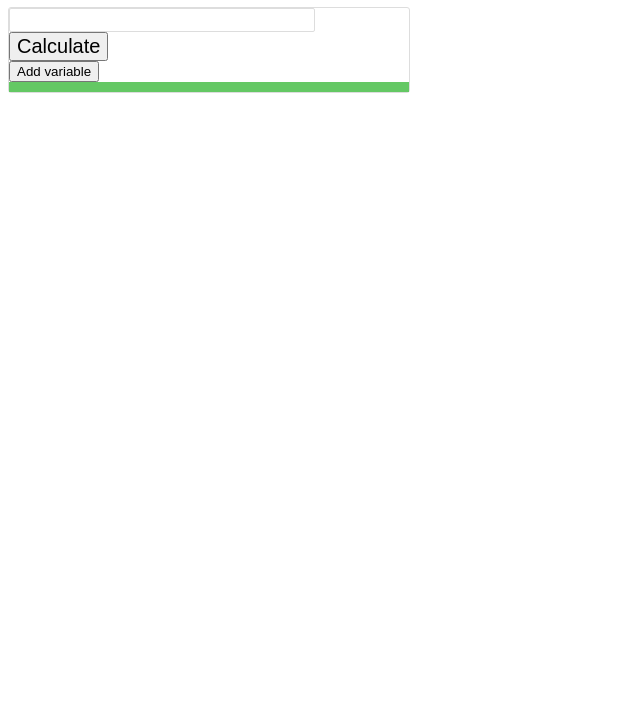
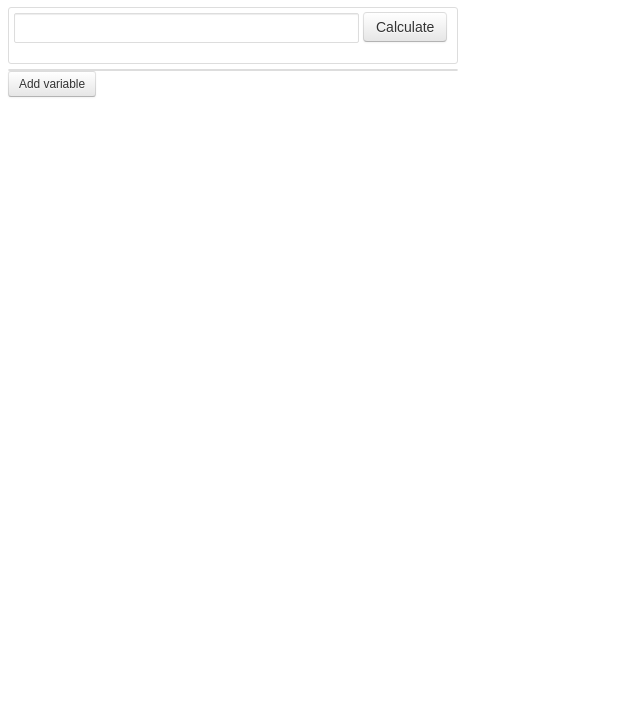
Before and after one commit to mattpf/MITx, a plain HTML site: page day1.html in a window 1280 px wide. Shown: the part 73-800 px from the top of the page, without its empty margins (0-640 px from the left). Drawn offline with nearby package versions, Linux system fonts and the light colour scheme.

Commit message:
More pretty?

```diff
--- a/day1.css
+++ b/day1.css
@@ -1,51 +1,157 @@
-.calculator {
+.calculator form {
     border: 1px solid #ddd;
     border-radius: 3px;
-    width: 400px;
+    margin-left: auto;
+}
+
+.calculator {
+    width: 450px;
 }
 
 .calculator-varname {
-    width: 70px;
+    width: 150px;
+    font-family: Menlo, 'Bitstream Vera Sans Mono', Consolas, monospace;
+}
+
+input[type=text], input[type=number] {
+    border-radius: 2px;
+    border: 1px solid #ddd;
+    box-shadow: inset 0 1px 1px rgba(0,0,0,0.075);
+    vertical-align: middle;
+    padding-left: 1px;
+}
+
+input:invalid, textarea:invalid, select:invalid {
+    color: #b94a48;
+    border-color: #ee5f5b;
+}
+
+input:focus:invalid:focus, textarea:focus:invalid:focus, select:focus:invalid:focus {
+    border-color: #e9322d;
+    -webkit-box-shadow: 0 0 6px #f8b9b7;
+    -moz-box-shadow: 0 0 6px #f8b9b7;
+    box-shadow: 0 0 6px #f8b9b7;
 }
 
 .calculator-expression {
     font-size: 1.1em;
-    width: 300px;
-    font-family: Menlo, Consolas, 'Courier New';
-    border-radius: 2px;
-    border: 1px solid #ddd;
-}
-
-.calculator input[type=submit] {
-    font-size: 20px;
+    height: 26px;
+    margin-top: 5px;
+    width: 340px;
+    margin-left: 5px;
+    font-family: Menlo, 'Bitstream Vera Sans Mono', Consolas, monospace;
 }
 
 .calculator-varval {
-    width: 70px;
+    width: 150px;
 }
 
-.calculator-varholder {
-    padding-left: 10px;
+.calculator-parent {
+    padding-left: 5px;
+    margin-top: 5px;
+    border: 1px solid #ddd;
+    border-radius: 3px;
 }
 
-.calculator-varholder:nth-child(odd) {
-    background-color: #eee;
+.calculator-varholder:nth-child(even) {
+    background-color: #fafafa;
 }
 
 .calculator-result {
-    background-color: rgb(100, 200, 100);
+    background-color: #dff0d8;
     font-family: Helvetica;
     font-size: 1.2em;
     padding-top: 5px;
     padding-bottom: 5px;
     text-align: center;
+    width: 250px;
+    max-width: 100%;
+    margin-left: auto;
+    margin-right: auto;
+    margin-top: 5px;
+    margin-bottom: 5px;
+    border-radius: 3px;
+    width: initial;
+    margin-left: 5px;
+    margin-right: 5px;
+}
+
+.calculator-result:empty {
+    background-color: transparent;
 }
 
 .calculator-result.error {
-    background-color: rgb(200, 100, 100);
+    background-color: #F2DEDE;
 }
 
 .calculator p {
     padding: 0px;
     margin: 0px;
 }
+
+.calculator input[type=submit].btn {
+    position: relative;
+    right: -4px;
+    top: 2px;
+}
+
+/* What follows is largely ripped out of Bootstrap. */
+
+.btn {
+    display: inline-block;
+    padding: 4px 12px;
+    margin-bottom: 0;
+    font-size: 14px;
+    line-height: 20px;
+    color: #333333;
+    text-align: center;
+    text-shadow: 0 1px 1px rgba(255, 255, 255, 0.75);
+    vertical-align: middle;
+    cursor: pointer;
+    background-color: #f5f5f5;
+    background-image: -moz-linear-gradient(top, #ffffff, #e6e6e6);
+    background-image: -webkit-gradient(linear, 0 0, 0 100%, from(#ffffff), to(#e6e6e6));
+    background-image: -webkit-linear-gradient(top, #ffffff, #e6e6e6);
+    background-image: -o-linear-gradient(top, #ffffff, #e6e6e6);
+    background-image: linear-gradient(to bottom, #ffffff, #e6e6e6);
+    background-repeat: repeat-x;
+    border: 1px solid #cccccc;
+    border-color: #e6e6e6 #e6e6e6 #bfbfbf;
+    border-color: rgba(0, 0, 0, 0.1) rgba(0, 0, 0, 0.1) rgba(0, 0, 0, 0.25);
+    border-bottom-color: #b3b3b3;
+    -webkit-border-radius: 4px;
+    -moz-border-radius: 4px;
+    border-radius: 4px;
+    -webkit-box-shadow: inset 0 1px 0 rgba(255, 255, 255, 0.2), 0 1px 2px rgba(0, 0, 0, 0.05);
+    -moz-box-shadow: inset 0 1px 0 rgba(255, 255, 255, 0.2), 0 1px 2px rgba(0, 0, 0, 0.05);
+    box-shadow: inset 0 1px 0 rgba(255, 255, 255, 0.2), 0 1px 2px rgba(0, 0, 0, 0.05);
+}
+
+.btn:hover {
+    color: #333333;
+    background-color: #e6e6e6;
+    text-decoration: none;
+    background-position: 0 -15px;
+    -webkit-transition: background-position 0.1s linear;
+    -moz-transition: background-position 0.1s linear;
+    -o-transition: background-position 0.1s linear;
+    transition: background-position 0.1s linear;
+}
+
+.btn:active {
+    color: #333333;
+    background-color: #e6e6e6;
+    background-image: none;
+    outline: 0;
+    -webkit-box-shadow: inset 0 2px 4px rgba(0,0,0,0.15),0 1px 2px rgba(0,0,0,0.05);
+    -moz-box-shadow: inset 0 2px 4px rgba(0,0,0,0.15),0 1px 2px rgba(0,0,0,0.05);
+    box-shadow: inset 0 2px 4px rgba(0,0,0,0.15),0 1px 2px rgba(0,0,0,0.05);
+}
+
+.btn-small {
+    padding: 2px 10px;
+    font-size: 11.9px;
+    -webkit-border-radius: 3px;
+    -moz-border-radius: 3px;
+    border-radius: 3px;
+}
--- a/day1.js
+++ b/day1.js
@@ -159,15 +159,15 @@
     var create_calculator = function(container) {
         var form = $('<form>');
         var field = $("<input type='text' size='50' class='calculator-expression'>");
-        var button = $("<input type='submit' value='Calculate'>");
+        var button = $("<input type='submit' value='Calculate' class='btn'>");
         var output = $('<div class="calculator-result">');
         var p = $('<p>');
-        var variable_holder = $('<div>');
-        var variable_template = $('<div class="calculator-varholder"><input class="calculator-varname"> = <input class="calculator-varval" type="number">');
-        var add_button = $('<button>Add variable</button>');
+        var variable_holder = $('<div class="calculator-parent">');
+        var variable_template = $('<div class="calculator-varholder"><input class="calculator-varname" type="text" placeholder="x"> = <input class="calculator-varval" type="number" placeholder="42">');
+        var add_button = $('<button class="btn btn-small">Add variable</button>');
         p.append(field, button);
-        form.append(p, variable_holder, add_button, output);
-        $(container).append(form);
+        form.append(p, output);
+        $(container).append(form, variable_holder, add_button);
 
         add_button.click(function(e) {
             e.preventDefault();
```
